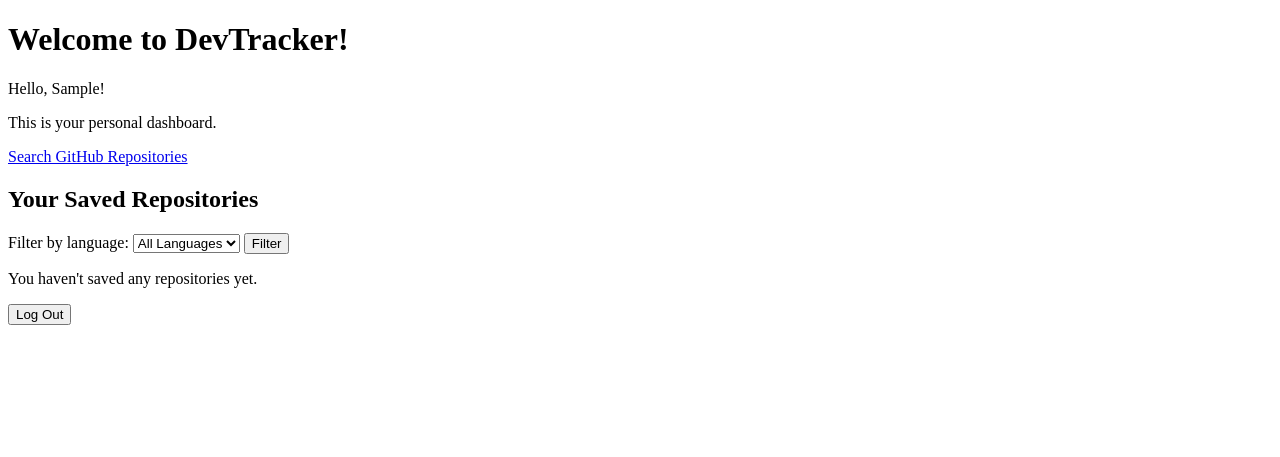
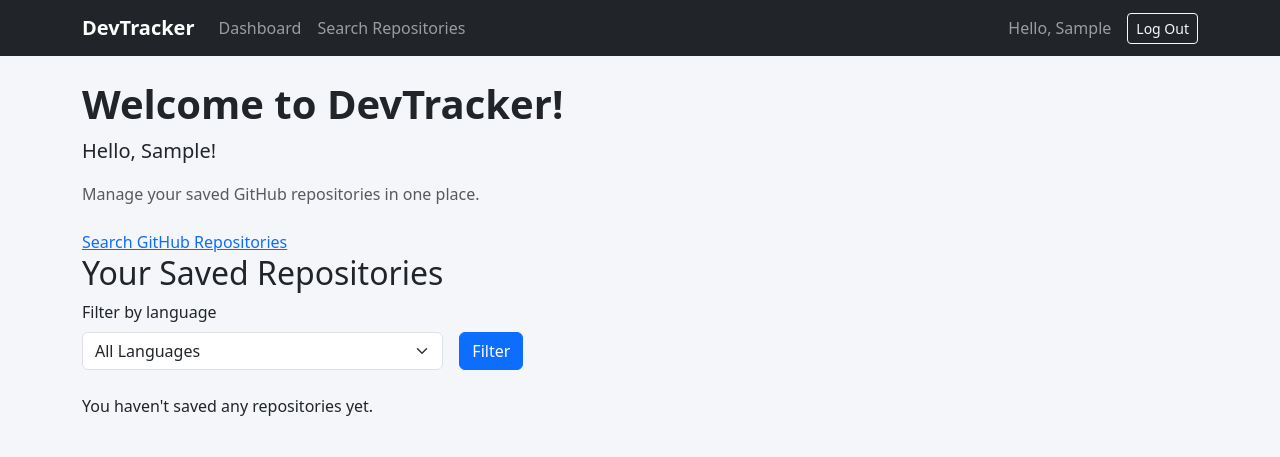
Before and after one commit to StephenK94/DevTracker, a Django app: page /accounts/dashboard/ in a window 1280 px wide. Shown: the top 457 px of the page. Run offline with Django 5.2, Linux system fonts and the light colour scheme; the visitor is signed in with stand-in values (Sample User, id 1); data that the repository does not hold is empty.

Commit message:
Add Bootstrap layout and dashboard styling

```diff
--- a/accounts/templates/accounts/dashboard.html
+++ b/accounts/templates/accounts/dashboard.html
@@ -1,13 +1,24 @@
 
-<!DOCTYPE html>
-<html lang="en">
-<head>
-    <meta charset="UTF-8">
-    <meta name="viewport" content="width=device-width, initial-scale=1.0">
-    <title>Dashboard | DevTracker</title>
-</head>
-<body>
-    <h1>Welcome to DevTracker!</h1>
+
+{% extends 'base.html' %}
+
+{% block title %}Dashboard | DevTracker{% endblock %}
+
+{% block content %}
+
+
+    <!-- Dashboard welcome section -->
+    <div class="mb-4">
+        <h1 class="fw-bold">Welcome to DevTracker!</h1>
+
+        <p class="lead">
+            Hello, {{ user.first_name|default:user.username }}!
+        </p>
+
+        <p class="text-muted">
+            Manage your saved GitHub repositories in one place.
+        </p>
+    </div>
 
     <!-- Display feedback when a repository is removed -->
     {% if messages %}
@@ -16,8 +27,6 @@
         {% endfor %}
     {% endif %}
 
-    <p>Hello, {{ user.first_name }}!</p>
-    <p>This is your personal dashboard.</p>
 
     <a href="{% url 'repository_search' %}">
         Search GitHub Repositories
@@ -25,11 +34,15 @@
 
     <h2>Your Saved Repositories</h2>
 
+
     <!-- Filter saved repositories by language -->
-    <form method="GET" action="{% url 'dashboard' %}">
-        <label for="language">Filter by language:</label>
+    <form method="GET" action="{% url 'dashboard' %}" class="row g-3 align-items-end mb-4">
+        <div class="col-md-4">
+            <label for="language" class="form-label">
+                Filter by language
+            </label>
 
-        <select name="language" id="language">
+            <select name="language" id="language" class="form-select">
                 <option value="">All Languages</option>
 
                 {% for language in languages %}
@@ -39,31 +52,58 @@
                     </option>
                 {% endfor %}
             </select>
+        </div>
 
-        <button type="submit">Filter</button>
+        <div class="col-auto">
+            <button type="submit" class="btn btn-primary">
+                Filter
+            </button>
+        </div>
     </form>
+
 
     <!-- Display repositories saved by the current user -->
     {% for repo in saved_repositories %}
-        <h3>{{ repo.name }}</h3>
 
-        <p>{{ repo.description|default:"No description available." }}</p>
+        <!-- Display each saved repository in a Bootstrap card -->
+        <div class="card mb-3 shadow-sm">
+            <div class="card-body">
+                <h3 class="card-title h5">{{ repo.name }}</h3>
 
-        <p>Language: {{ repo.language|default:"Not specified" }}</p>
+                <p class="card-text">
+                    {{ repo.description|default:"No description available." }}
+                </p>
 
-        <p>Saved on: {{ repo.saved_at|date:"d M Y" }}</p>
+                <p>
+                    <span class="badge bg-secondary">
+                        {{ repo.language|default:"Not specified" }}
+                    </span>
+                </p>
 
-        <a href="{{ repo.url }}" target="_blank" rel="noopener noreferrer">
+                <p class="text-muted small">
+                    Saved on {{ repo.saved_at|date:"d M Y" }}
+                </p>
+
+                <div class="d-flex flex-wrap gap-2">
+                    <a
+                        href="{{ repo.url }}"
+                        target="_blank"
+                        rel="noopener noreferrer"
+                        class="btn btn-primary btn-sm"
+                    >
                         View on GitHub
                     </a>
 
-        <!-- Remove a repository from the user's collection -->
                     <form method="POST" action="{% url 'remove_repository' repo.pk %}">
                         {% csrf_token %}
-            <button type="submit">Remove Repository</button>
+                        <button type="submit" class="btn btn-outline-danger btn-sm">
+                            Remove Repository
+                        </button>
                     </form>
+                </div>
+            </div>
+        </div>
 
-        <hr>
 
     {% empty %}
         {% if selected_language %}
@@ -73,10 +113,4 @@
         {% endif %}
     {% endfor %}
 
-
-    <form method="POST" action="{% url 'logout' %}">
-        {% csrf_token %}
-        <button type="submit">Log Out</button>
-    </form>
-</body>
-</html>
+{% endblock %}
--- a/devtracker/settings.py
+++ b/devtracker/settings.py
@@ -61,7 +61,7 @@ ROOT_URLCONF = 'devtracker.urls'
 TEMPLATES = [
     {
         'BACKEND': 'django.template.backends.django.DjangoTemplates',
-        'DIRS': [],
+        'DIRS': [BASE_DIR / 'templates'],
         'APP_DIRS': True,
         'OPTIONS': {
             'context_processors': [
@@ -126,6 +126,8 @@ USE_TZ = True
 # https://docs.djangoproject.com/en/5.2/howto/static-files/
 
 STATIC_URL = 'static/'
+# Include our shared CSS folder
+STATICFILES_DIRS = [BASE_DIR / 'static']
 
 # Default primary key field type
 # https://docs.djangoproject.com/en/5.2/ref/settings/#default-auto-field
--- /dev/null
+++ b/static/css/style.css
@@ -0,0 +1,12 @@
+
+/* Main website background */
+body {
+    background-color: #f4f6f9;
+    color: #212529;
+}
+
+/* Keep cards clean and consistent */
+.card {
+    border: 1px solid #e9ecef;
+    border-radius: 10px;
+}
--- /dev/null
+++ b/templates/base.html
@@ -0,0 +1,91 @@
+{% load static %}
+<!DOCTYPE html>
+<html lang="en">
+<head>
+    <meta charset="UTF-8">
+    <meta name="viewport" content="width=device-width, initial-scale=1.0">
+
+    <title>{% block title %}DevTracker{% endblock %}</title>
+
+    <!-- Bootstrap CSS -->
+    <link
+        href="https://cdn.jsdelivr.net/npm/bootstrap@5.3.3/dist/css/bootstrap.min.css"
+        rel="stylesheet">
+
+        <!-- Custom website styling -->
+    <link
+         rel="stylesheet" href="{% static 'css/style.css' %}">
+</head>
+<body>
+
+    <!-- Main navigation -->
+    <nav class="navbar navbar-expand-lg navbar-dark bg-dark">
+        <div class="container">
+            <a class="navbar-brand fw-bold" href="{% url 'dashboard' %}">
+                DevTracker
+            </a>
+
+            <button
+                class="navbar-toggler"
+                type="button"
+                data-bs-toggle="collapse"
+                data-bs-target="#mainNavbar"
+                aria-controls="mainNavbar"
+                aria-expanded="false"
+                aria-label="Toggle navigation"
+            >
+                <span class="navbar-toggler-icon"></span>
+            </button>
+
+            <div class="collapse navbar-collapse" id="mainNavbar">
+                <ul class="navbar-nav me-auto">
+                    {% if user.is_authenticated %}
+                        <li class="nav-item">
+                            <a class="nav-link" href="{% url 'dashboard' %}">
+                                Dashboard
+                            </a>
+                        </li>
+                        <li class="nav-item">
+                            <a class="nav-link" href="{% url 'repository_search' %}">
+                                Search Repositories
+                            </a>
+                        </li>
+                    {% endif %}
+                </ul>
+
+                <div class="d-flex align-items-center gap-3">
+                    {% if user.is_authenticated %}
+                        <span class="navbar-text">
+                            Hello, {{ user.first_name|default:user.username }}
+                        </span>
+
+                        <form method="POST" action="{% url 'logout' %}">
+                            {% csrf_token %}
+                            <button class="btn btn-outline-light btn-sm" type="submit">
+                                Log Out
+                            </button>
+                        </form>
+                    {% else %}
+                        <a class="nav-link text-white" href="{% url 'login' %}">
+                            Log In
+                        </a>
+                        <a class="btn btn-primary btn-sm" href="{% url 'register' %}">
+                            Register
+                        </a>
+                    {% endif %}
+                </div>
+            </div>
+        </div>
+    </nav>
+
+    <main class="container py-4">
+        {% block content %}
+        {% endblock %}
+    </main>
+
+    <!-- Bootstrap JavaScript -->
+    <script
+        src="https://cdn.jsdelivr.net/npm/bootstrap@5.3.3/dist/js/bootstrap.bundle.min.js">
+    </script>
+</body>
+</html>
```
Lines whose indentation alone changed are shown as unchanged.
